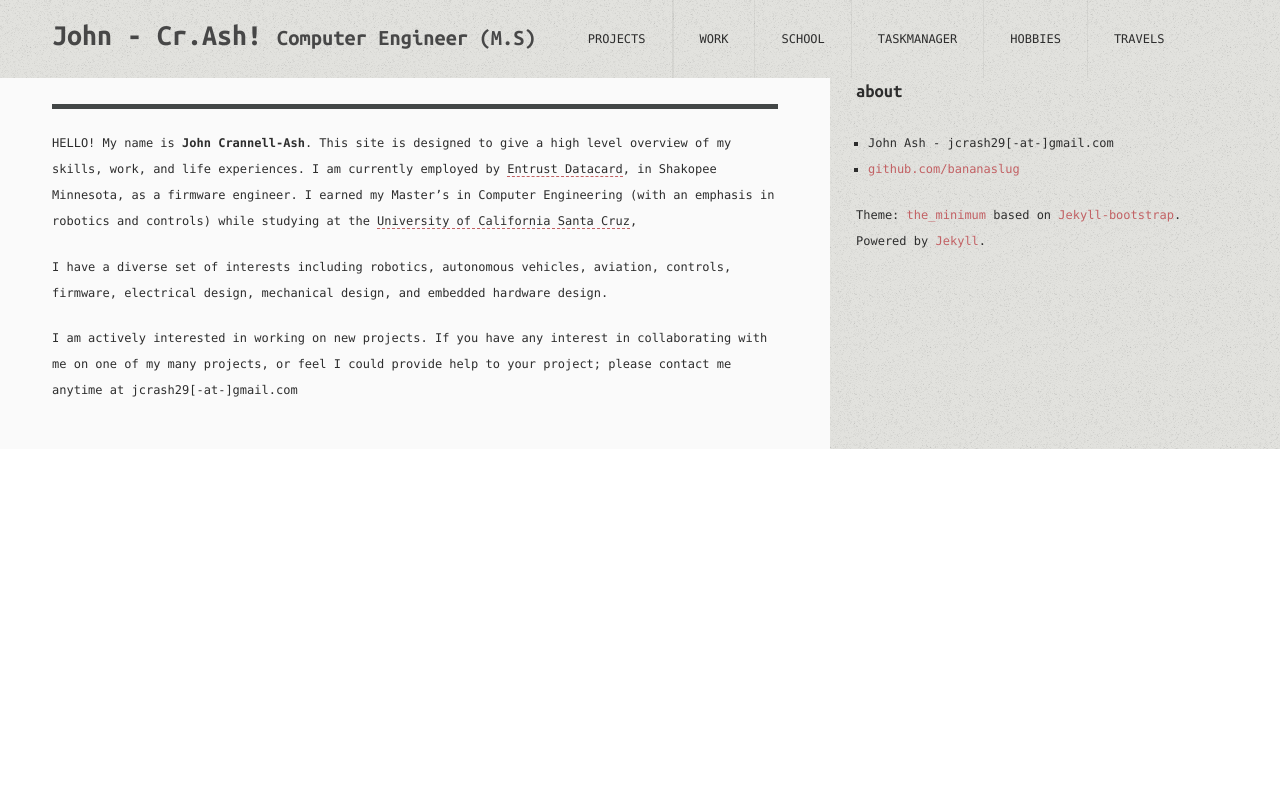
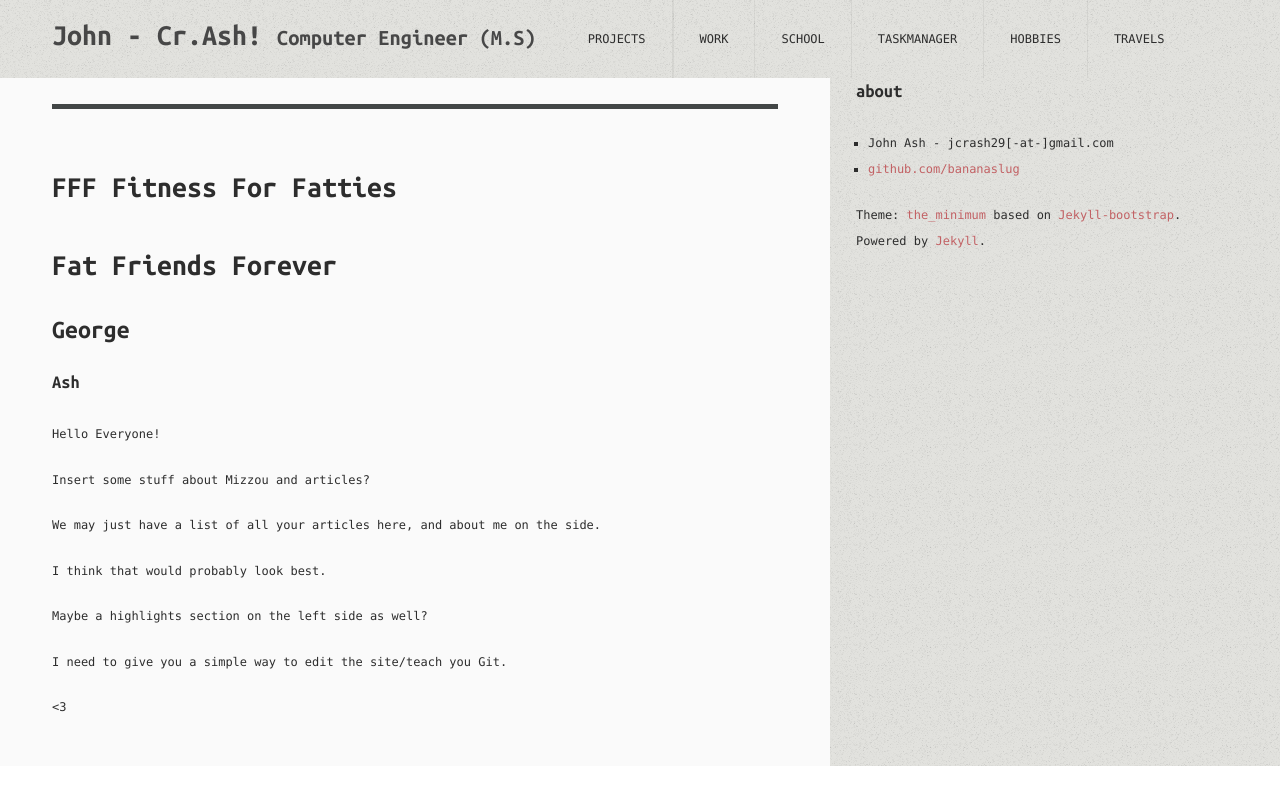
Before and after one commit to GeorgeAsh93/georgeash93.github.io, a Jekyll site: the page built from index.md, in a window 1280 px wide. Shown: the top 805 px of the page. Built offline with Jekyll 4.4.1, drawn with Linux system fonts in a browser that asks for light colours; nearby versions of some CDN libraries; comment, search, counter and statistics services are not loaded.

Commit message:
Message to Gerorge

```diff
--- a/index.md
+++ b/index.md
@@ -4,53 +4,25 @@ title: About Me
 ---
 {% include JB/setup %}
 
-HELLO! My name is **John Crannell-Ash**. This site is designed to give a high level overview of my skills, work, and life experiences. I am currently employed by [Entrust Datacard](http://www.datacard.com), in Shakopee Minnesota, as a firmware engineer. I earned my Master's in Computer Engineering (with an emphasis in robotics and controls) while studying at the [University of California Santa Cruz](http://www.ucsc.edu),
+# FFF Fitness For Fatties
 
-I have a diverse set of interests including robotics, autonomous vehicles, aviation, controls, firmware, electrical design, mechanical design, and embedded hardware design.
+## Fat Friends Forever
 
-I am actively interested in working on new projects. If you have any interest in  collaborating with me on one of my many projects, or feel I could provide help to your project; please contact me anytime at jcrash29[-at-]gmail.com
+### George
 
-{% comment %}
-![name of the image](http://www.racinghelmets.eu/media/catalog/product/cache/1/image/9df78eab33525d08d6e5fb8d27136e95/s/h/shield_dsaf_rs3_ml_red_1.jpg)
-{% endcomment %}
+#### Ash
 
-{% comment %}
-Read [Jekyll Quick Start](http://jekyllbootstrap.com/usage/jekyll-quick-start.html)
+Hello Everyone!
 
-Complete usage and documentation available at: [Jekyll Bootstrap](http://jekyllbootstrap.com)
 
-## Update Author Attributes
+Insert some stuff about Mizzou and articles?
 
-In `_config.yml` remember to specify your own data:
+We may just have a list of all your articles here, and about me on the side.
 
-    title : My Blog =)
+I think that would probably look best.
 
-    author :
-      name : Name Lastname
-      email : blah@email.test
-      github : username
-      twitter : username
+Maybe a highlights section on the left side as well?
 
-The theme should reference these variables whenever needed.
+I need to give you a simple way to edit the site/teach you Git.
 
-## Sample Posts
-
-This blog contains sample posts which help stage pages and blog data.
-When you don't need the samples anymore just delete the `_posts/core-samples` folder.
-
-    $ rm -rf _posts/core-samples
-
-Here's a sample "posts list".
-
-<ul class="posts">
-  {% for post in site.posts %}
-    <li><span>{{ post.date | date_to_string }}</span> &raquo; <a href="{{ BASE_PATH }}{{ post.url }}">{{ post.title }}</a></li>
-  {% endfor %}
-</ul>
-
-## To-Do
-
-This theme is still unfinished. If you'd like to be added as a contributor, [please fork](http://github.com/plusjade/jekyll-bootstrap)!
-We need to clean up the themes, make theme usage guides with theme-specific markup examples.
-
-{% endcomment %}
+<3
```
